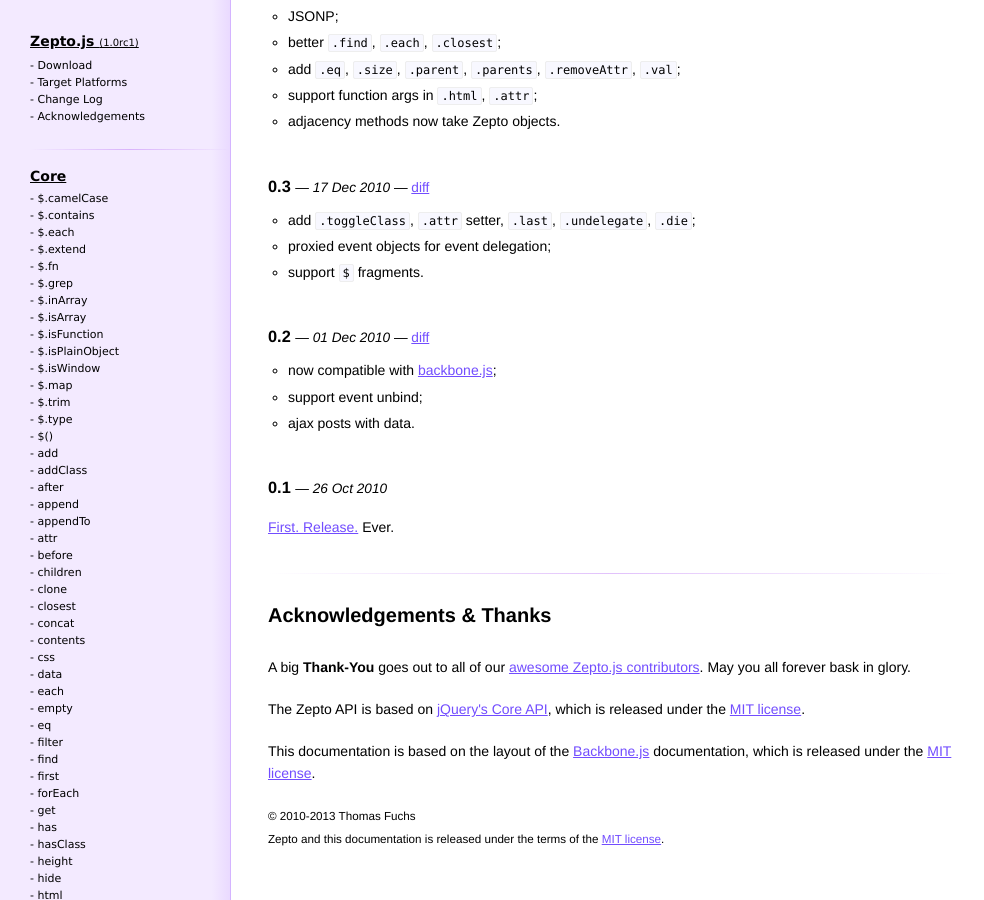
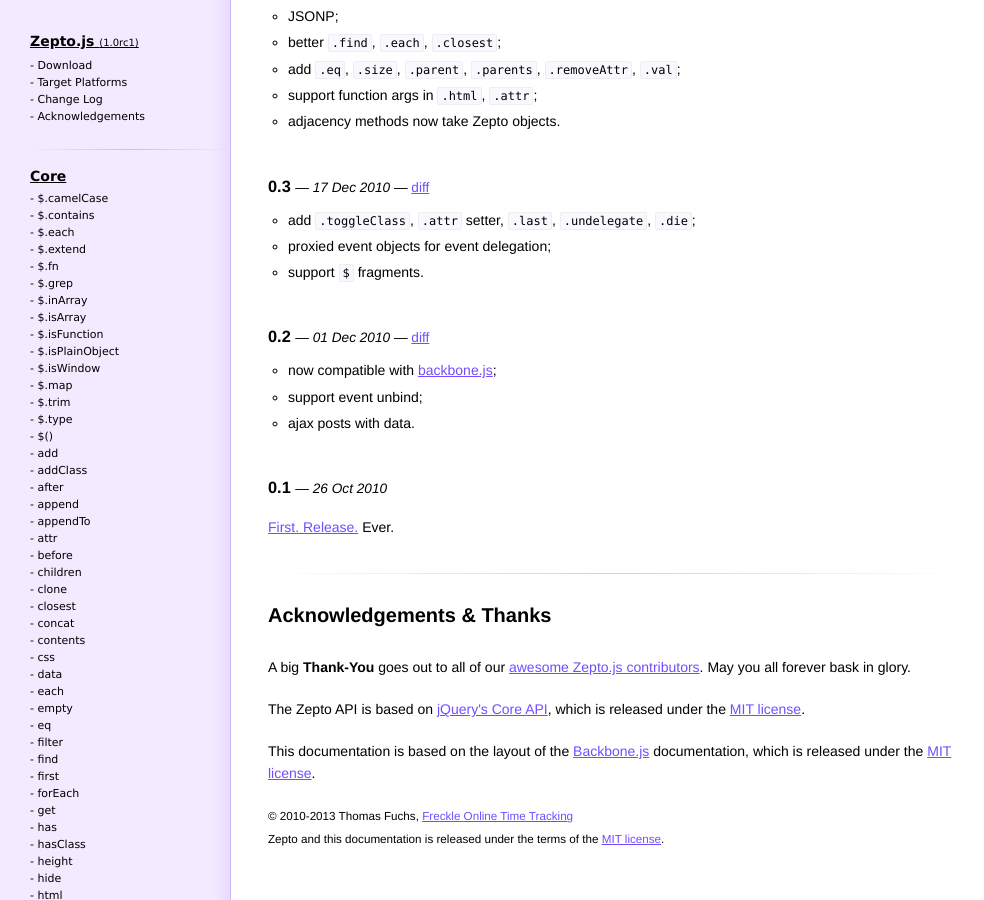
Before and after one commit to madrobby/zepto, a Jekyll site: the page built from index.html, in a window 1280 px wide and 900 px high, scrolled down 32609 px. Shown: the whole window, without its empty margins (0-984 px from the left). Built offline with Jekyll 4.4.1, drawn with Linux system fonts in a browser that asks for light colours; Markdown is read by kramdown in place of the engine named in the settings.

Commit message:
Add link to Freckle, because it's the main app we're developing Zepto for.

```diff
--- a/index.html
+++ b/index.html
@@ -290,7 +290,7 @@ document.write('<script src=' +
 
     <p>
       <small>
-        &copy; 2010-2013 Thomas Fuchs<br>
+        &copy; 2010-2013 Thomas Fuchs, <a href="http://letsfreckle.com">Freckle Online Time Tracking</a><br>
         Zepto and this documentation is released under the terms of the <a href="{{ page.github_url }}/blob/master/MIT-LICENSE">MIT license</a>.
       </small>
     </p>
```
